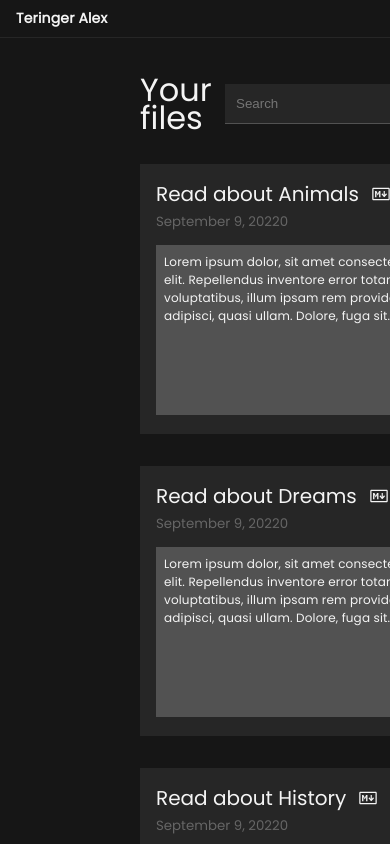
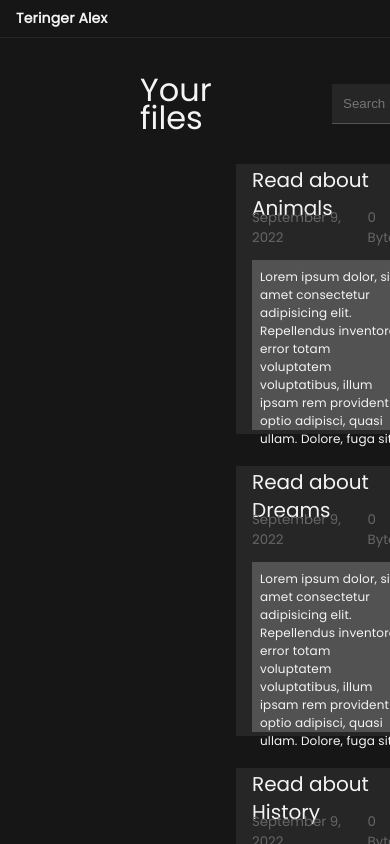
Before and after one commit to Alex2518-9/Next_links, a Next.js app: page / in a window 390 px wide. Built offline with nearby package versions, Linux system fonts and the light colour scheme.

Commit message:
feat(grid): responsive grid layout is done

```diff
--- a/components/Card.tsx
+++ b/components/Card.tsx
@@ -10,7 +10,7 @@ interface CardProps extends File {}
 
 const Card = ({ title, date, id, fileSize }: CardProps) => {
   return (
-    <div className={styles.card_body}>
+    <li className={styles.card_body}>
       <div className={styles.titleAndIcon}>
         <Link href={`/files/${id}`}>
           <h3 className={styles.link}>{title}</h3>
@@ -26,14 +26,14 @@ const Card = ({ title, date, id, fileSize }: CardProps) => {
       </div>
       <small className={styles.lightText}>
         <Date dateString={date} />
-        {fileSize}
+        <span>{fileSize} Bytes</span>
       </small>
       <p className={styles.text_container}>
         Lorem ipsum dolor, sit amet consectetur adipisicing elit. Repellendus
         inventore error totam voluptatem voluptatibus, illum ipsam rem provident
         optio adipisci, quasi ullam. Dolore, fuga sit.
       </p>
-    </div>
+    </li>
   );
 };
 
--- a/pages/index.tsx
+++ b/pages/index.tsx
@@ -36,7 +36,7 @@ const Home = ({ allPostsData }: AllPostDataProps) => {
           <div className={styles.container_body}>
             <ul className={styles.list}>
               {allPostsData.map((file) => (
-                <Card key={file.id} {...file} />
+                <Card key={file.id} {...file}/>
               ))}
             </ul>
           </div>
--- a/styles/Card.module.css
+++ b/styles/Card.module.css
@@ -1,9 +1,24 @@
 .card_body {
-  width: 380px;
-  height: 270px;
+  max-height: 270px;
   background: #262626;
   padding: 16px;
   cursor: pointer;
+}
+
+.card_body:nth-child(4n + 1) {
+  grid-column: 1 / 4;
+}
+
+.card_body:nth-child(4n + 2) {
+  grid-column: 4 / 7;
+}
+
+.card_body:nth-child(4n + 3) {
+  grid-column: 7 / 10;
+}
+
+.card_body:nth-child(4n) {
+  grid-column: 10 / 13;
 }
 
 .text_container {
@@ -28,17 +43,49 @@
 
 .card_body:hover {
   background: #363636;
-  transition:  .4s;
+  transition: 0.4s;
   transition-timing-function: cubic-bezier(0.4, 0.14, 0.3, 1);
 }
 
 .lightText {
+  display: flex;
+  justify-content: space-between;
   color: #666;
 }
 
-.link{
+.link {
   cursor: pointer;
   font-weight: 400;
   line-height: 28px;
   font-size: 20px;
 }
+
+@media screen and (max-width: 1535px) {
+  .card_body:nth-child(3n + 1) {
+    grid-column: 1 / 5;
+  }
+
+  .card_body:nth-child(3n + 2) {
+    grid-column: 5 / 9;
+  }
+
+  .card_body:nth-child(3n + 3) {
+    grid-column: 9 / 13;
+  }
+}
+
+@media screen and (max-width: 1260px) {
+  .card_body:nth-child(2n + 1) {
+    grid-column: 2 / 7;
+  }
+
+  .card_body:nth-child(2n + 2) {
+    grid-column: 7 / 12;
+  }
+}
+
+@media screen and (max-width: 1020px) {
+  .card_body:nth-child(n + 1) {
+    grid-column: 4 / 11;
+  }
+}
--- a/styles/Home.module.css
+++ b/styles/Home.module.css
@@ -3,32 +3,33 @@
   max-height: 100%;
   margin: 0 140px;
   display: grid;
-  grid-template-columns: repeat(12, 1fr);
-  grid-template-rows: auto 1fr auto;
+  grid-template-rows: repeat(2, auto);
   flex: 0 1 auto;
   min-height: 0;
-  column-gap: 32px;
+  row-gap: 32px;
 }
 
 .title_container {
-  margin-bottom: 32px;
   align-items: center;
-  grid-column: 1/-1;
-  display: flex;
-  flex: 0 1 auto;
+  display: grid;
+  grid-template-columns: repeat(12, 1fr);
   justify-content: space-between;
+  gap: 32px;
+}
+
+.title_container h1 {
+  grid-column: 1/3;
 }
 
 .title_container input {
+  grid-column: 7/13;
   height: 40px;
   background: #262626;
   border: none;
   border-bottom: 1px solid #525252;
   outline: none;
   color: #f4f4f4;
-  margin-right: 32px;
   padding: 11px;
-  flex: 0 1 790px;
 }
 
 .title_container input:focus {
@@ -36,25 +37,28 @@
 }
 
 .container_body {
-  max-height: 100%;
+  display: grid;
+  max-height: 890px;
   max-width: 100%;
-  overflow-y: scroll;
-  grid-column: 1/-1;
+  min-height: 0;
 }
 
-.container_body::-webkit-scrollbar {
+.list::-webkit-scrollbar {
   display: none;
 }
 
 .list {
-  height: 100%;
-  max-width: 100vw;
+  max-height: 100%;
+  min-height: 0;
+  max-width: 100%;
   list-style: none;
   display: grid;
-  grid-template-columns: repeat(4, 1fr);
-  row-gap: 32px;
+  grid-template-columns: repeat(12, 1fr);
+  grid-template-rows: auto 1fr auto;
+  gap: 32px;
   padding: 0;
   margin: 0;
+  overflow: scroll;
 }
 
 .title {
@@ -63,24 +67,3 @@
   font-size: 32px;
   font-weight: 400;
 }
-
-@media screen and (max-width: 1670px) {
-  .list {
-    grid-template-columns: repeat(3, 1fr);
-  }
-}
-
-@media screen and (max-width: 1480px) {
-  .list {
-    grid-template-columns: repeat(2, 1fr);
-  }
-  .title_container input{
-    flex: 0 1 380px;
-  }
-}
-
-@media screen and (max-width: 1096px) {
-  .list {
-    grid-template-columns: repeat(1, 1fr);
-  }
-}
```
